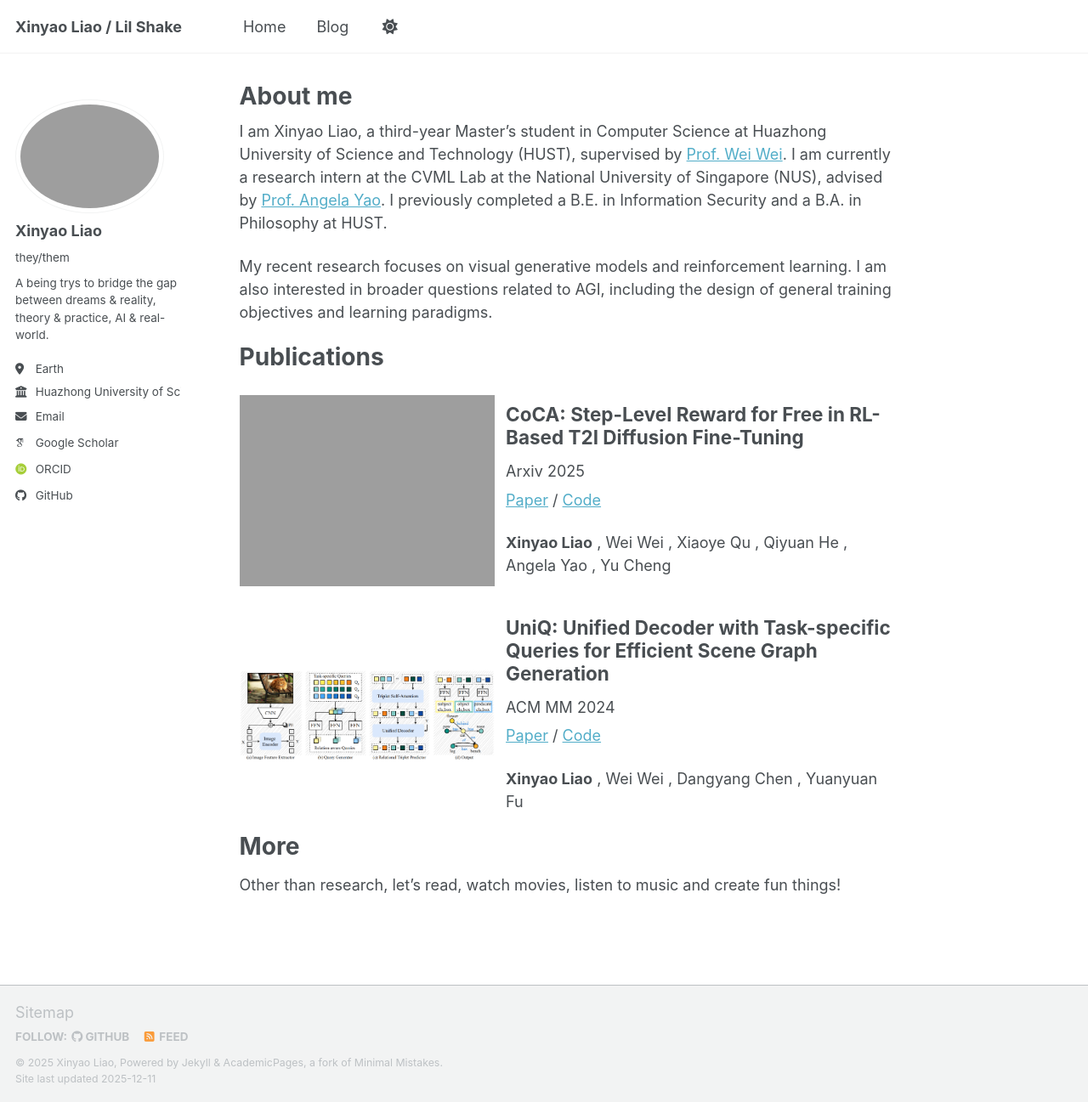
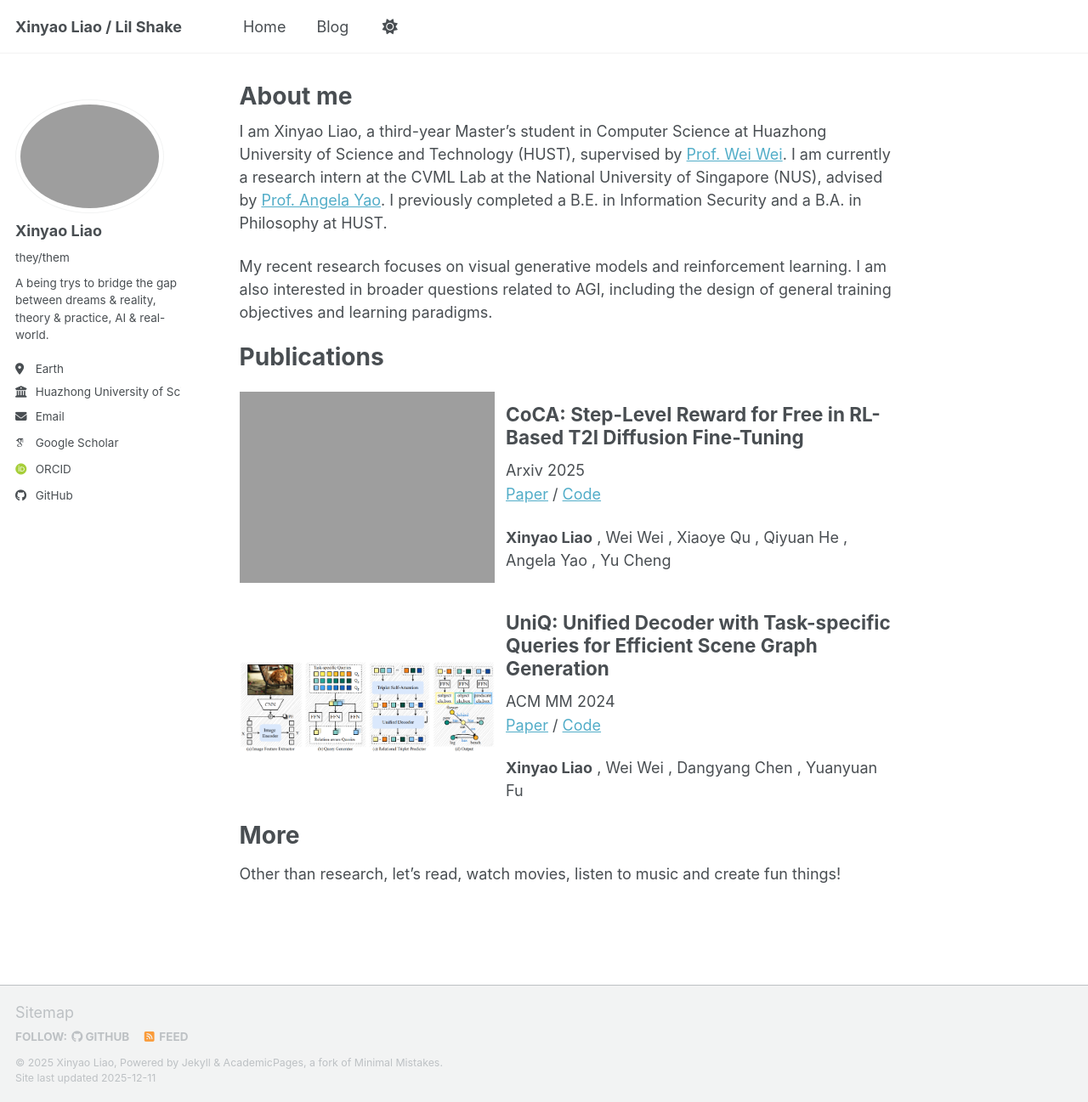
Before and after one commit to Lil-Shake/Lil-Shake.github.io, a Jekyll site: the page built from _pages/about.md, in a window 1280 px wide and 1297 px high. Shown: the whole window at 85% size. Built offline with Jekyll 4.4.1, drawn with Linux system fonts in a browser that asks for light colours; some web fonts are replaced; a script bundle is joined from its source files by our own code; library files that are not in the unit come from our copies.

Commit message:
Adjust blank space height

```diff
--- a/_sass/layout/_archive.scss
+++ b/_sass/layout/_archive.scss
@@ -97,25 +97,26 @@
 
   .archive__item-publication-body {
     flex: 1 1 auto;
+    // line-height: 1.2; // slightly tighter line spacing for the whole block
 
     // Tighter vertical rhythm inside publication block
     .archive__item-title {
-      margin-bottom: 0.1rem;
+      margin-bottom: 0.05rem;
     }
 
     .venue-badge {
       display: inline-block;
       margin-top: 0;
-      margin-bottom: 0.25rem;
+      margin-bottom: 0.05rem;
     }
 
     .pub-links {
-      margin-top: 0.1rem;
-      margin-bottom: 0.15rem;
+      margin-top: 0;
+      margin-bottom: 0.05rem;
     }
 
     .pub-authors {
-      margin-top: 0.1rem;
+      margin-top: 0;
     }
   }
 
```
